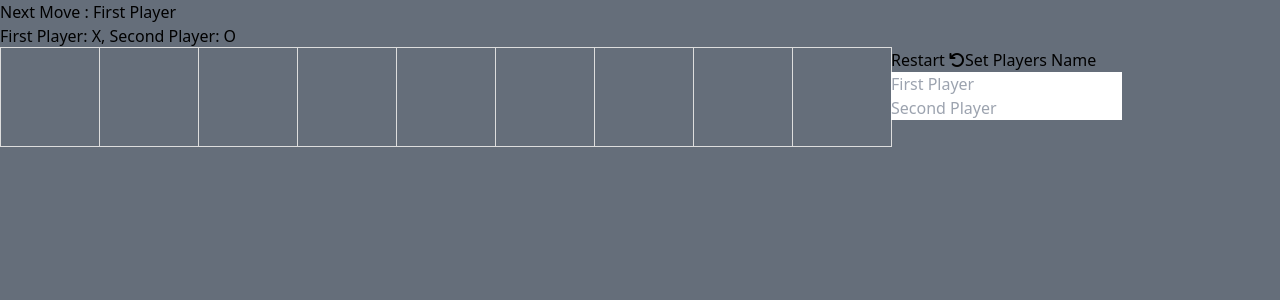
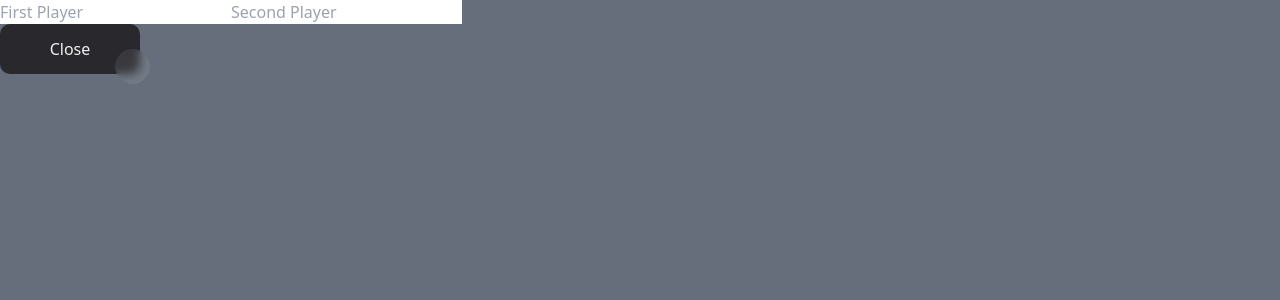
Before and after one commit to MU1147-LEGEND/tic-tac-toe, a React (Vite) app: page / in a window 1280 px wide. Shown: the top 300 px of the page. Built offline with nearby package versions, Linux system fonts and the light colour scheme.

Commit message:
Refactor Tic-tac-toe component and add modal for player names

```diff
--- a/src/components/tic-tac-toe/Tic-tac-toe.jsx
+++ b/src/components/tic-tac-toe/Tic-tac-toe.jsx
@@ -16,6 +16,7 @@ export default function Board() {
     const [secPlayer, setSecPlayer] = useState("Second Player");
     const [firstValue, setFirstValue] = useState("");
     const [secondValue, setSecondValue] = useState("");
+    const [isOpenModal, setIsOpenModal] = useState(true);
 
     const winner = calculateWinner(squares);
     let status;
@@ -26,8 +27,7 @@ export default function Board() {
     }
 
     const playerNames = () => {
-        setFirstPlayer(prompt("first player name:"));
-        setSecPlayer(prompt("second player name: "));
+        setIsOpenModal(true);
     }
     const getFirstPlayer = (e) => {
         setFirstPlayer(e.target.value);
@@ -60,9 +60,29 @@ export default function Board() {
         setSquares([]);
         setNext(true);
     }
+    const closeModal = (e)=>{
+        e.stopPropagation();
+        setIsOpenModal(!isOpenModal);
+    }
 
     return (
-        <>
+
+
+        <>{isOpenModal?
+            (<div onClick={(e) => { closeModal(e) }} className="modal absolute h-screen flex items-center justify-center bg-gray-600/70 w-full">
+                <div onClick={(e)=>{e.stopPropagation()}} className="playerName relative flex flex-col items-center gap-4 bg-slate-400 h-2/3 w-4/5 md:h-1/2 md:w-3/4 lg:w-1/3 px-8 md:px-20 rounded-xl pt-16">
+                    <input onChange={(e) => { getFirstPlayer(e) }} className="shadow appearance-none border rounded w-full py-2 px-3 text-gray-700 leading-tight focus:outline-none focus:shadow-outline" type="text" value={firstValue} placeholder="First Player" />
+                    <input onChange={(e) => { getSecondPlayer(e) }} className="shadow appearance-none border rounded w-full py-2 px-3 text-gray-700 leading-tight focus:outline-none focus:shadow-outline" type="text" value={secondValue} placeholder="Second Player" />
+
+                    <div className="closeButton absolute bottom-8">
+                        <button onClick={(e) => { closeModal(e) }} className="button-86" role="button">Close</button>
+                    </div>
+
+                </div>
+            </div>)
+            :(
+
+            //{/* gameboard */}
             <div className="container flex flex-col m-auto items-center justify-center h-screen">
                 <p className='text-3xl mb-6 font-bold bg-gradient-to-l to-[#09ffea] from-[#fff700] bg-clip-text text-transparent capitalize'>{status}</p>
                 <p className='animate-pulse bg-slate-300 mb-2 text-xl font-normal px-3 py-1 rounded-md capitalize'>{firstPlayer}: X, {secPlayer}: O</p>
@@ -83,15 +103,11 @@ export default function Board() {
                 </div>
                 <button onClick={resetPlay} className='group mt-6 bg-pink-500 py-2.5 px-4 rounded-lg shadow-md hover:bg-blue-600 transition-all duration-500'>Restart <i className="fa-solid fa-arrow-rotate-left rotate-0 group-hover:-rotate-180 transition-transform duration-500"></i></button>
                 <button onClick={playerNames} className='group mt-6 bg-pink-500 py-2.5 px-4 rounded-lg shadow-md hover:bg-blue-600 transition-all duration-500'>Set Players Name </button>
+            </div>
+            )
+        }
+        </>
 
-                <div className="playerName flex flex-col gap-2">
-
-                    <input onChange={(e) => { getFirstPlayer(e) }} className="shadow appearance-none border rounded w-full py-2 px-3 text-gray-700 leading-tight focus:outline-none focus:shadow-outline" type="text" value={firstValue} placeholder="First Player" />
-                    <input onChange={(e) => { getSecondPlayer(e) }} className="shadow appearance-none border rounded w-full py-2 px-3 text-gray-700 leading-tight focus:outline-none focus:shadow-outline" type="text" value={secondValue} placeholder="Second Player" />
-
-                </div>
-            </div>
-        </>
     )
 }
 
--- a/src/index.css
+++ b/src/index.css
@@ -1,3 +1,71 @@
 @tailwind base;
 @tailwind components;
 @tailwind utilities;
+
+
+.button-86 {
+  all: unset;
+  width: 100px;
+  height: 30px;
+  font-size: 16px;
+  background: transparent;
+  border: none;
+  position: relative;
+  color: #f0f0f0;
+  cursor: pointer;
+  z-index: 1;
+  padding: 10px 20px;
+  display: flex;
+  align-items: center;
+  justify-content: center;
+  white-space: nowrap;
+  user-select: none;
+  -webkit-user-select: none;
+  touch-action: manipulation;
+}
+
+.button-86::after,
+.button-86::before {
+  content: '';
+  position: absolute;
+  bottom: 0;
+  right: 0;
+  z-index: -99999;
+  transition: all .4s;
+}
+
+.button-86::before {
+  transform: translate(0%, 0%);
+  width: 100%;
+  height: 100%;
+  background: #28282d;
+  border-radius: 10px;
+}
+
+.button-86::after {
+  transform: translate(10px, 10px);
+  width: 35px;
+  height: 35px;
+  background: #ffffff15;
+  backdrop-filter: blur(5px);
+  -webkit-backdrop-filter: blur(5px);
+  border-radius: 50px;
+}
+
+.button-86:hover::before {
+  transform: translate(5%, 20%);
+  width: 110%;
+  height: 110%;
+}
+
+.button-86:hover::after {
+  border-radius: 10px;
+  transform: translate(0, 0);
+  width: 100%;
+  height: 100%;
+}
+
+.button-86:active::after {
+  transition: 0s;
+  transform: translate(0, 5%);
+}
```
